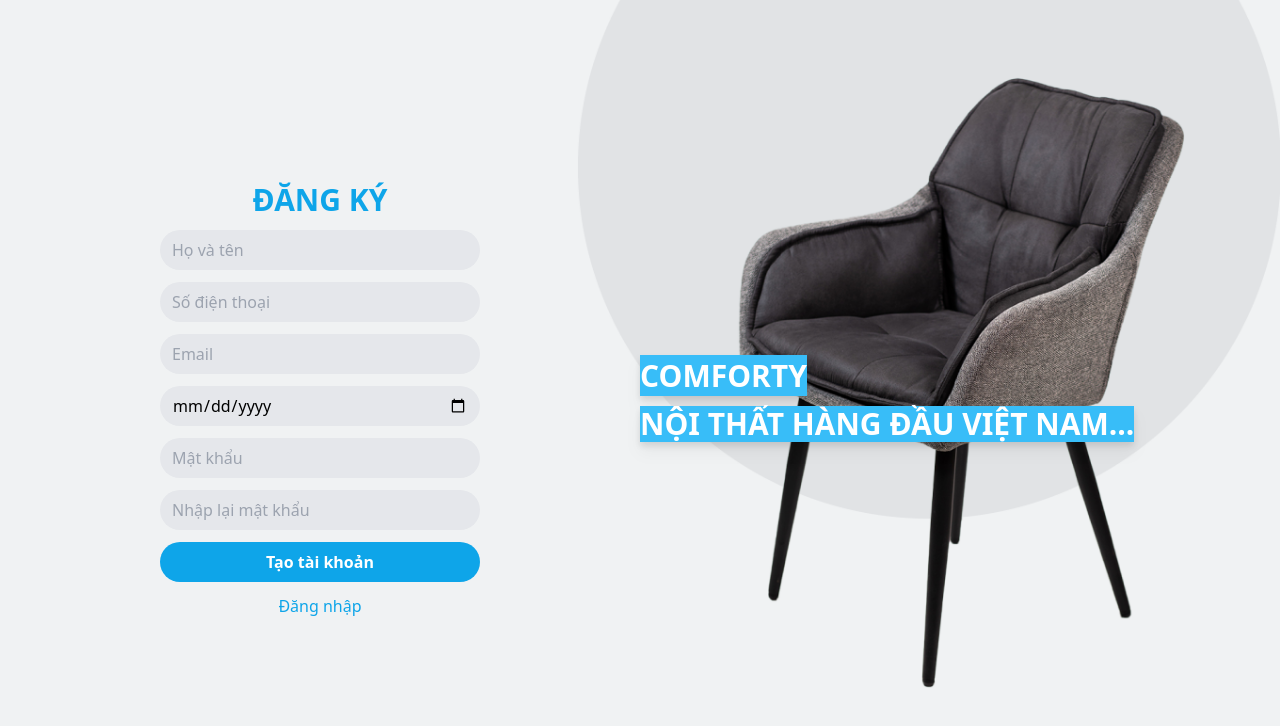
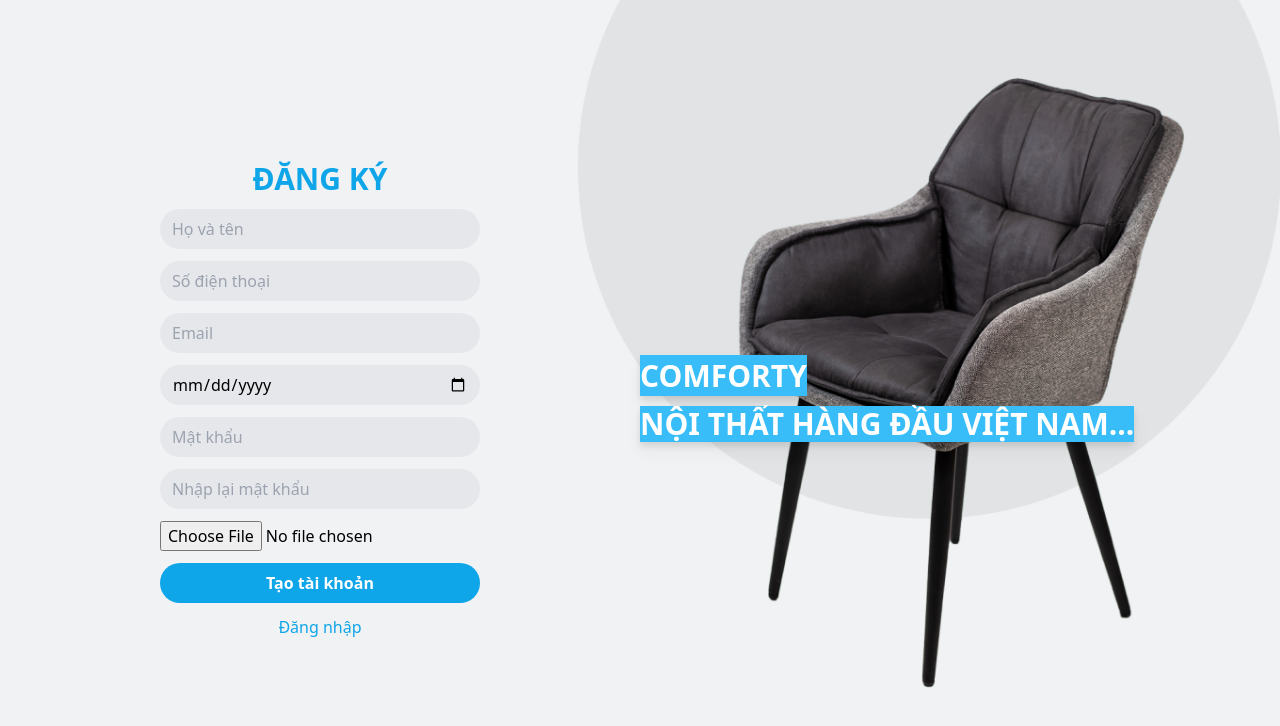
Before and after one commit to baophandev/LV_Frontend, a React (Create React App) app: page /register in a window 1280 px wide. Shown: the top 726 px of the page. Built offline with nearby package versions, Linux system fonts and the light colour scheme.

Commit message:
Add user registration functionality; implement form handling and validation in Register component

```diff
--- a/public/index.html
+++ b/public/index.html
@@ -2,7 +2,7 @@
 <html lang="en">
   <head>
     <meta charset="utf-8" />
-    <link rel="icon" href="%PUBLIC_URL%/favicon.ico" />
+    <link rel="shortcut icon" href="./image269.png" />
     <meta name="viewport" content="width=device-width, initial-scale=1" />
     <meta name="theme-color" content="#000000" />
     <meta
@@ -24,7 +24,7 @@
       work correctly both with client-side routing and a non-root public URL.
       Learn how to configure a non-root public URL by running `npm run build`.
     -->
-    <title>React App</title>
+    <title>Comfoty</title>
   </head>
   <body>
     <noscript>You need to enable JavaScript to run this app.</noscript>
--- a/src/api/authApi.js
+++ b/src/api/authApi.js
@@ -5,14 +5,27 @@
   timeout: 10000,
 });
 
-export const loginApi = async (phoneNumber , password) => {
+export const loginApi = async (phoneNumber, password) => {
   try {
     const response = await axiosInstance.post("/auth/token", {
       phoneNumber,
-            password
+      password,
     });
     return response.data;
-    }catch (error) {
+  } catch (error) {
     throw error;
   }
+};
+
+export const registerApi = async (formData) => {
+  try {
+    const response = await axiosInstance.post("/user", formData, {
+      headers: {
+        "Content-Type": "multipart/form-data",
+      },
+    });
+    return response.data;
+  } catch (error) {
+    throw error;
   }
+};
--- a/src/pages/Register.jsx
+++ b/src/pages/Register.jsx
@@ -1,47 +1,172 @@
-import { Link } from "react-router-dom";
+import { useState } from "react";
+import { Link, useNavigate } from "react-router-dom";
+import { registerApi } from "../api/authApi";
 
 export const Register = () => {
+  const [userData, setUserData] = useState({
+    displayName: "",
+    email: "",
+    password: "",
+    repeatPassword: "",
+    phoneNumber: "",
+    dob: "",
+    avatar: null,
+  });
+  const [errors, setErrors] = useState({});
+  const [successMessage, setSuccessMessage] = useState("");
+  const navigate = useNavigate();
+
+  const handleChange = (e) => {
+    const { name, value, type, files } = e.target;
+    setUserData({
+      ...userData,
+      [name]: type === "file" ? files[0] : value,
+    });
+    setErrors({
+      ...errors,
+      [name]: "",
+    });
+  };
+
+  const handleSubmit = async (e) => {
+    e.preventDefault();
+
+    let newErrors = {};
+    Object.keys(userData).forEach((key) => {
+      if (!userData[key] && key !== "avatar") {
+        newErrors[key] = "Trường này không được để trống";
+      }
+    });
+
+    if (userData.password !== userData.repeatPassword) {
+      newErrors.repeatPassword = "Mật khẩu không khớp";
+    }
+
+    if (Object.keys(newErrors).length > 0) {
+      setErrors(newErrors);
+      return;
+    }
+
+    const formData = new FormData();
+    formData.append(
+      "user",
+      new Blob(
+        [
+          JSON.stringify({
+            displayName: userData.displayName,
+            email: userData.email,
+            password: userData.password,
+            phoneNumber: userData.phoneNumber,
+            dob: userData.dob,
+          }),
+        ],
+        { type: "application/json" }
+      )
+    );
+
+    formData.append(
+      "avatar",
+      userData.avatar || new Blob([], { type: "application/octet-stream" })
+    );
+
+    try {
+      const response = await registerApi(formData);
+      console.log(response);
+      setSuccessMessage("Tạo tài khoản thành công!");
+      setTimeout(() => navigate("/login"), 2000);
+    } catch (error) {
+      console.log(error);
+    }
+  };
+
   return (
-    <div className="w-1/2 flex flex-col items-center justify-center gap-3 ">
+    <div className="w-1/2 flex flex-col items-center justify-center gap-3">
       <div className="uppercase text-3xl font-extrabold text-sky-500">
         ĐĂNG KÝ
       </div>
+      <form onSubmit={handleSubmit} className="w-full flex flex-col gap-3">
         <input
           type="text"
+          name="displayName"
           placeholder="Họ và tên"
-        className="bg-gray-200  w-full h-10 rounded-3xl p-3 outline-none"
+          className="bg-gray-200 w-full h-10 rounded-3xl p-3 outline-none"
+          value={userData.displayName}
+          onChange={handleChange}
         />
+        {errors.displayName && (
+          <span className="text-red-500">{errors.displayName}</span>
+        )}
         <input
           type="text"
+          name="phoneNumber"
           placeholder="Số điện thoại"
-        className="bg-gray-200  w-full h-10 rounded-3xl p-3 outline-none"
+          className="bg-gray-200 w-full h-10 rounded-3xl p-3 outline-none"
+          value={userData.phoneNumber}
+          onChange={handleChange}
         />
+        {errors.phoneNumber && (
+          <span className="text-red-500">{errors.phoneNumber}</span>
+        )}
         <input
-        type="text"
+          type="email"
+          name="email"
           placeholder="Email"
-        className="bg-gray-200  w-full h-10 rounded-3xl p-3 outline-none"
+          className="bg-gray-200 w-full h-10 rounded-3xl p-3 outline-none"
+          value={userData.email}
+          onChange={handleChange}
         />
+        {errors.email && <span className="text-red-500">{errors.email}</span>}
         <input
           type="date"
+          name="dob"
           placeholder="Ngày sinh"
-        className="bg-gray-200  w-full h-10 rounded-3xl p-3 outline-none"
+          className="bg-gray-200 w-full h-10 rounded-3xl p-3 outline-none"
+          value={userData.dob}
+          onChange={handleChange}
         />
+        {errors.dob && <span className="text-red-500">{errors.dob}</span>}
         <input
           type="password"
+          name="password"
           placeholder="Mật khẩu"
           className="bg-gray-200 w-full h-10 rounded-3xl p-3 outline-none"
+          value={userData.password}
+          onChange={handleChange}
         />
+        {errors.password && (
+          <span className="text-red-500">{errors.password}</span>
+        )}
         <input
           type="password"
+          name="repeatPassword"
           placeholder="Nhập lại mật khẩu"
           className="bg-gray-200 w-full h-10 rounded-3xl p-3 outline-none"
+          value={userData.repeatPassword}
+          onChange={handleChange}
         />
-      <button className="bg-sky-500 w-full h-10 rounded-3xl text-white font-bold">
+        {errors.repeatPassword && (
+          <span className="text-red-500">{errors.repeatPassword}</span>
+        )}
+        <input
+          type="file"
+          name="avatar"
+          accept="image/*"
+          className="w-full"
+          onChange={handleChange}
+        />
+        <button
+          type="submit"
+          className="bg-sky-500 w-full h-10 rounded-3xl text-white font-bold"
+        >
           Tạo tài khoản
         </button>
-      <Link to={"/login"} className="text-sky-500">
+      </form>
+      <Link to="/login" className="text-sky-500">
         Đăng nhập
       </Link>
+      {successMessage && (
+        <span className="text-green-500">{successMessage}</span>
+      )}
     </div>
   );
 };
```
Also changed, not shown: public/image269.png (added). Lines whose indentation alone changed are shown as unchanged.
